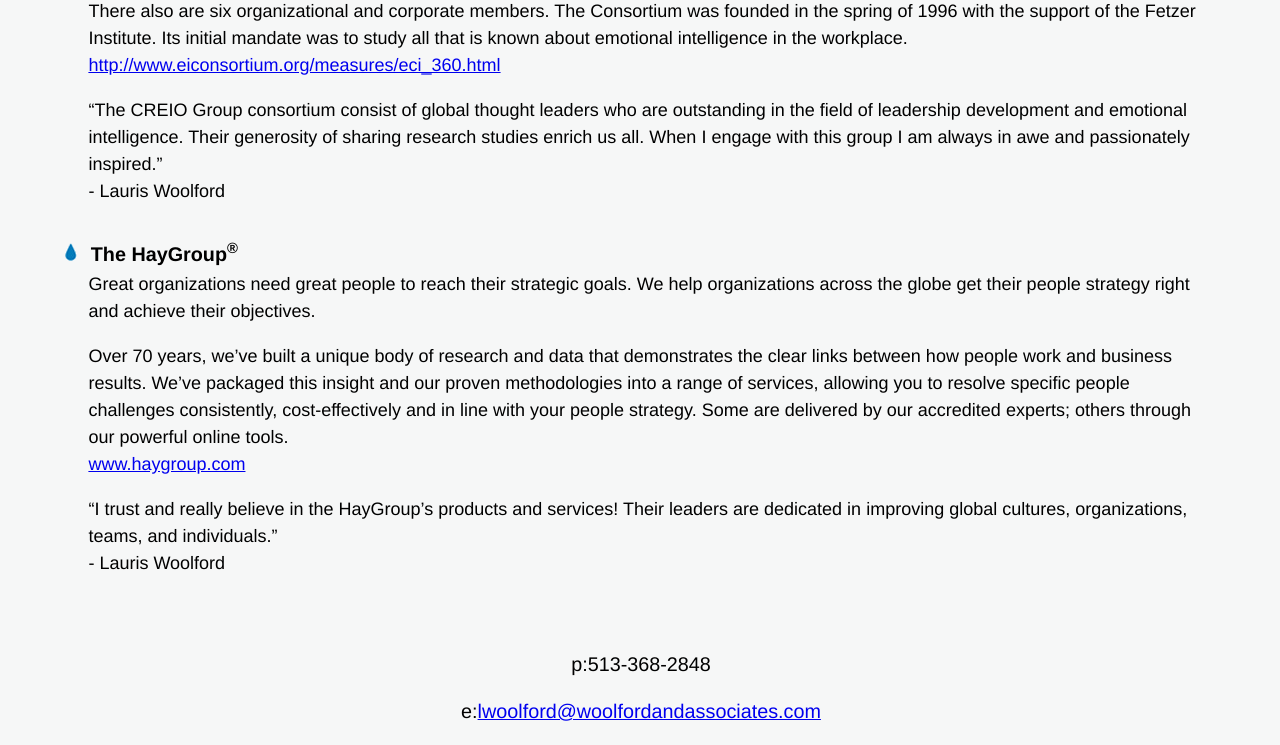
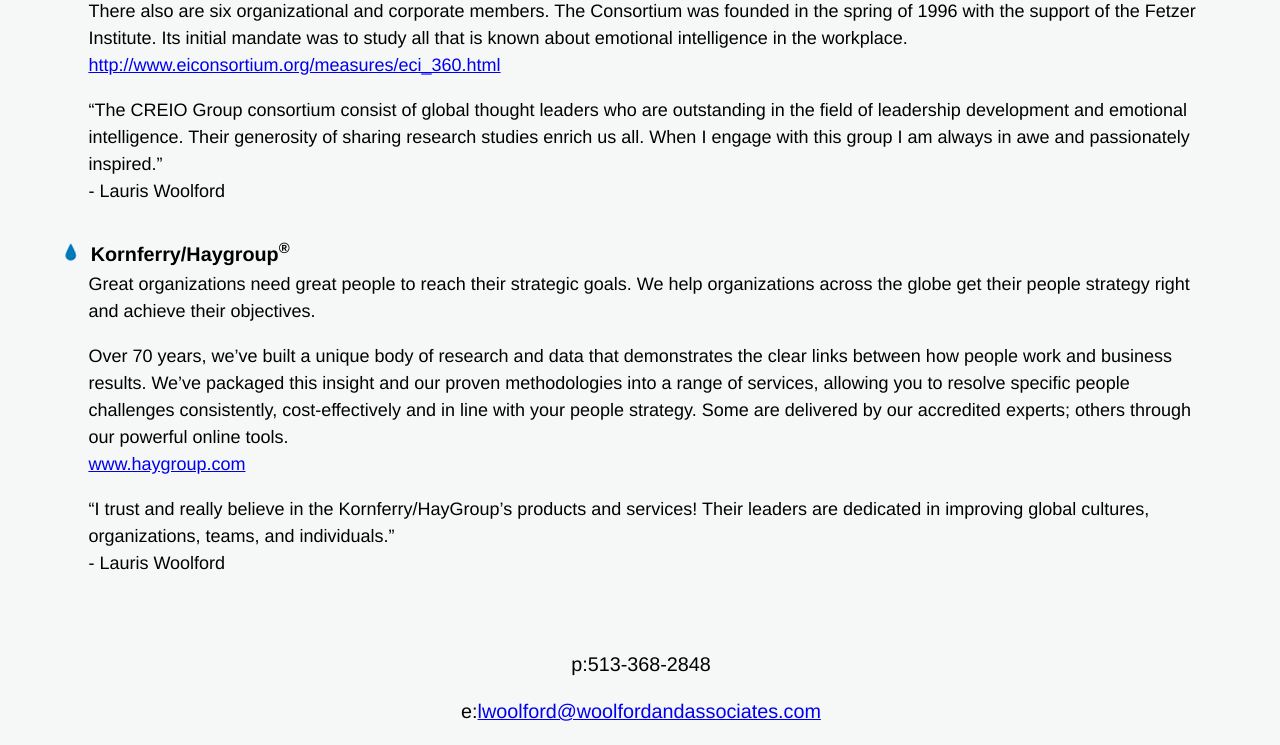
Before and after one commit to imaginatiiinc/woolfordandassociates, a PHP site: page /strategic-partners.php in a window 1280 px wide. Shown: the part 2177-2922 px from the top of the page. Run offline with PHP 8.4, Linux system fonts and the light colour scheme; some libraries are stand-ins or nearby versions.

Commit message:
Stragtegic Partners page
Updated header name/quote. Added new website link.

```diff
--- a/strategic-partners.php
+++ b/strategic-partners.php
@@ -48,11 +48,11 @@
                     <h2 style="font-weight:bold;">Consortium Research Emotional Intelligence Organization (CREIO) Group</h2>
                   <p>The mission of the EI Consortium is to advance research and practice of emotional and social intelligence in organizations through the generation and exchange of knowledge. The Consortium for Research on Emotional Intelligence in Organizations is currently made up of 12 core members and 86 additional members who are individuals with a strong record of accomplishment as applied researchers in the field. There also are six organizational and corporate members. The Consortium was founded in the spring of 1996 with the support of the Fetzer Institute. Its initial mandate was to study all that is known about emotional intelligence in the workplace.<br><a target="_blank" href="http://www.eiconsortium.org/measures/eci_360.html">http://www.eiconsortium.org/measures/eci_360.html</a></p>
                   <p>“The CREIO Group consortium consist of global thought leaders who are outstanding in the field of leadership development and emotional intelligence. Their generosity of sharing research studies enrich us all. When I engage with this group I am always in awe and passionately inspired.” <br>- Lauris Woolford</p>
-                  <h2 style="font-weight:bold;">The HayGroup<SUP>®</SUP></h2>
+                  <h2 style="font-weight:bold;">Kornferry/Haygroup<SUP>®</SUP></h2>
                     <p>Great organizations need great people to reach their strategic goals. We help organizations across the globe get their people strategy right and achieve their objectives.<br>
                     <p>Over 70 years, we’ve built a unique body of research and data that demonstrates the clear links between how people work and business results. We’ve packaged this insight and our proven methodologies into a range of services, allowing you to resolve specific people challenges consistently, cost-effectively and in line with your people strategy. Some are delivered by our accredited experts; others through our powerful online tools.
-                    <br><a target="_blank" href="http://www.haygroup.com ">www.haygroup.com </a></p>
-                    <p>&ldquo;I trust and really believe in the HayGroup&rsquo;s products and services! Their leaders are dedicated in improving global cultures, organizations, teams, and individuals.&rdquo;<br>
+                    <br><a target="_blank" href="https://www.kornferry.com/haygroup">www.haygroup.com </a></p>
+                    <p>&ldquo;I trust and really believe in the Kornferry/HayGroup&rsquo;s products and services! Their leaders are dedicated in improving global cultures, organizations, teams, and individuals.&rdquo;<br>
 - Lauris Woolford</p>
 
 
```
